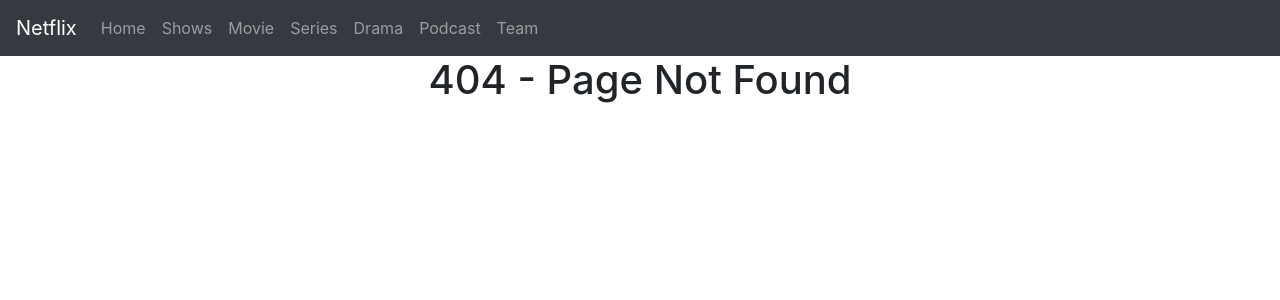
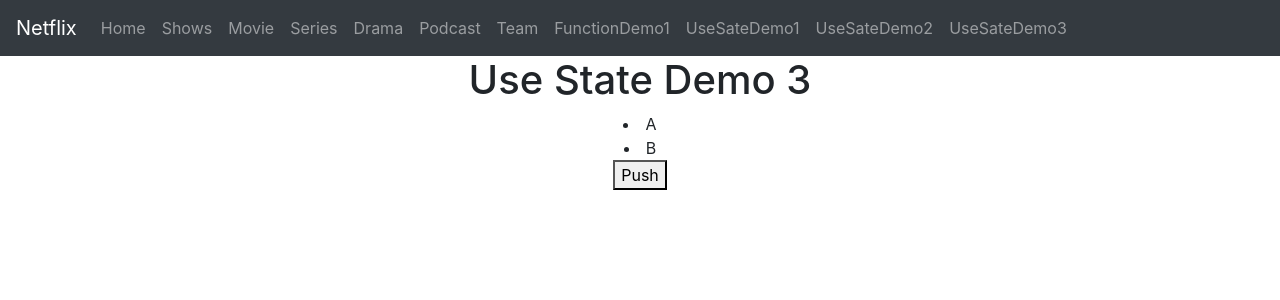
Before and after one commit to nensiKachhadiya26/learning26, a React (Vite) app in the folder learning26/: page /usestatedemo3 in a window 1280 px wide. Before the commit this address had no page. Shown: the top 300 px of the page. Built offline with nearby package versions, Linux system fonts and the light colour scheme.

Commit message:
use state

```diff
--- a/learning26/src/App.jsx
+++ b/learning26/src/App.jsx
@@ -24,6 +24,10 @@ import { Watch } from './components/Watch'
 import { Team } from './components/Team'
 import { TeamDetail } from './components/TeamDetail'
 import { Show } from './components/Show'
+import { FunctionDemo1 } from './components/FunctionDemo1'
+import { UseStateDemo1 } from './components/UseStateDemo1'
+import { UseStateDemo2 } from './components/UseStateDemo2'
+import { UseStateDemo3 } from './components/UseStateDemo3'
 //import './App.css'
 
 function App() {
@@ -45,6 +49,11 @@ function App() {
         <Route path='/team' element={<Team/>}></Route>
         <Route path='/teamdetail/:name' element={<TeamDetail/>}></Route>
         <Route path='/show/:name' element={<Show/>}></Route>
+        <Route path='/functiondemo1' element={<FunctionDemo1/>}></Route>
+        <Route path='/usestatedemo1' element={<UseStateDemo1/>}></Route>
+        <Route path='/usestatedemo2' element={<UseStateDemo2/>}></Route>
+        <Route path='/usestatedemo3' element={<UseStateDemo3/>}></Route>
+
       </Routes>
     </div>
   )
--- /dev/null
+++ b/learning26/src/components/FunctionDemo1.jsx
@@ -0,0 +1,18 @@
+import React from 'react'
+
+export const FunctionDemo1 = () => {
+    const test = () =>{
+        alert("test function is calling...")
+    }
+
+    const test1 =(x) =>{
+      alert("value of x:"+x)
+    }
+  return (
+    <div style={{textAlign:"center"}}>
+        <h1>FunctionDemo1</h1>
+        <button onClick={test}>Click Me</button>
+        <button onClick={()=>{test1(5)}}>Click Me</button>
+    </div>
+  )
+}
--- a/learning26/src/components/Navbar.jsx
+++ b/learning26/src/components/Navbar.jsx
@@ -33,9 +33,19 @@ export const Navbar = () => {
         <li class="nav-item">
             <Link class="nav-link" to="team"> Team</Link>
         </li>
+         <li class="nav-item">
+            <Link class="nav-link" to="functiondemo1">FunctionDemo1</Link>
+        </li>
+         <li class="nav-item">
+            <Link class="nav-link" to="usestatedemo1">UseSateDemo1</Link>
+        </li>
 
-
-
+        <li class="nav-item">
+            <Link class="nav-link" to="usestatedemo2">UseSateDemo2</Link>
+        </li>
+        <li class="nav-item">
+            <Link class="nav-link" to="usestatedemo3">UseSateDemo3</Link>
+        </li>
         </ul>
 
     </div>
--- /dev/null
+++ b/learning26/src/components/UseStateDemo1.jsx
@@ -0,0 +1,18 @@
+import React, { useState } from 'react'
+
+export const UseStateDemo1 = () => {
+    const[count,setCount] = useState(0)
+    const increaseCount = () =>{
+        setCount (count+ 1);
+        console.log("After Increase",count)
+
+    }
+
+  return (
+    <div style={{textAlign:'center'}}>
+        <h1>Use State Demo1</h1>
+        <h2>Count = {count}</h2>
+        <button onClick={increaseCount}>+</button>
+    </div>
+  )
+}
--- /dev/null
+++ b/learning26/src/components/UseStateDemo2.jsx
@@ -0,0 +1,17 @@
+import React, { useState } from 'react'
+
+export const UseStateDemo2 = () => {
+    const [loading,setLoading] = useState(true)
+    const stopLoader = () => {
+        setLoading(false)
+    }
+  return (
+    <div>
+        <h1>Use State Demo2</h1>
+        {
+            loading == true && <h1>Loading...</h1>
+        }
+        <button onClick={stopLoader}>Stop</button>
+    </div>
+  )
+}
--- /dev/null
+++ b/learning26/src/components/UseStateDemo3.jsx
@@ -0,0 +1,20 @@
+import React, { useState } from 'react'
+
+export const UseStateDemo3 = () => {
+    const [user,setUser] = useState(["A","B"]);
+    const addUser = () => {
+        setUser([...user,"ABC"])
+    }
+  return (
+    <div style={{textAlign:'center'}}>
+        <h1>Use State Demo 3</h1>
+        {
+            user.map((u)=>{
+                return <li>{u}</li>
+            })
+
+        }
+        <button onClick={addUser}>Push</button>
+    </div>
+  )
+}
```
